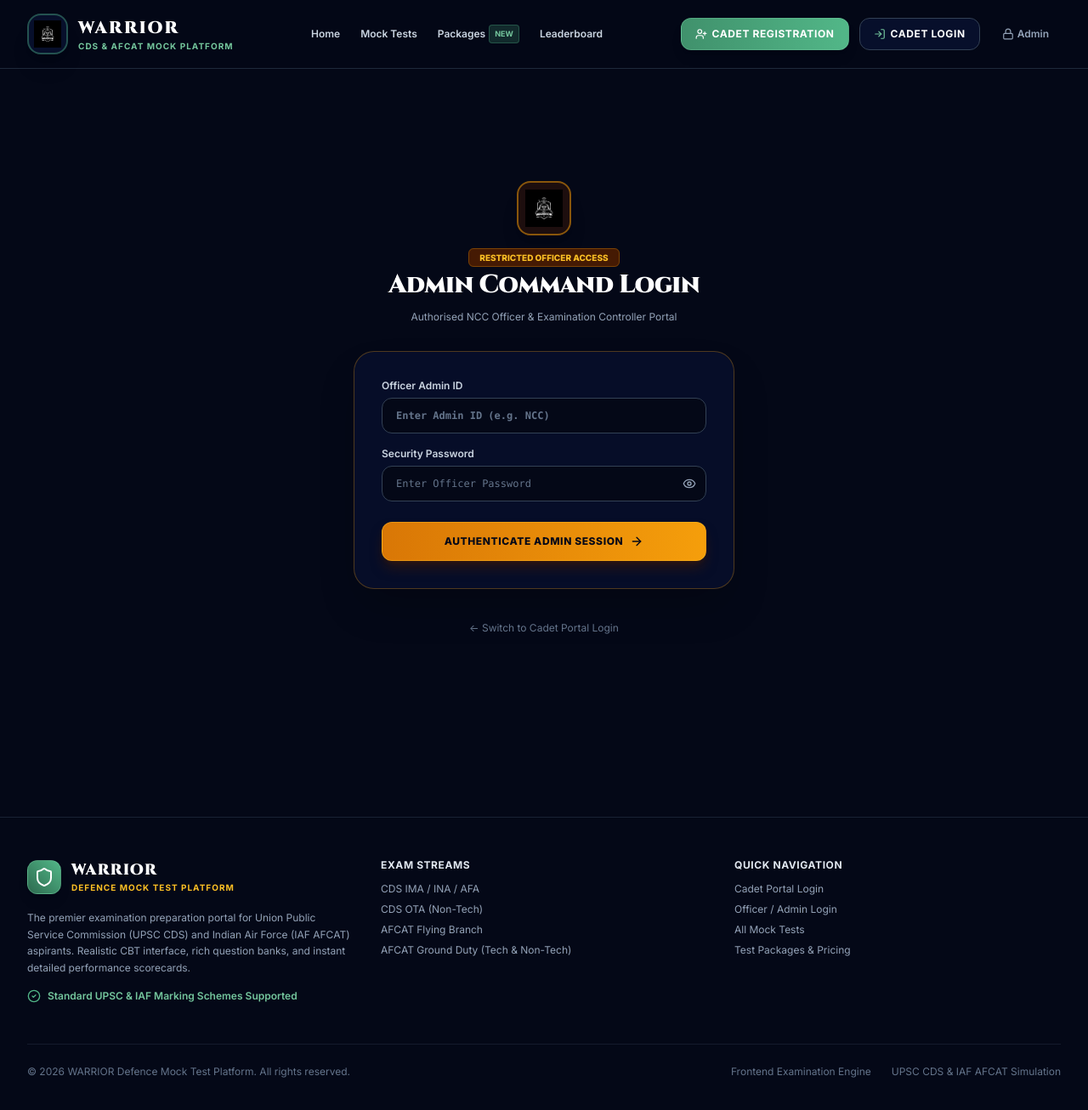
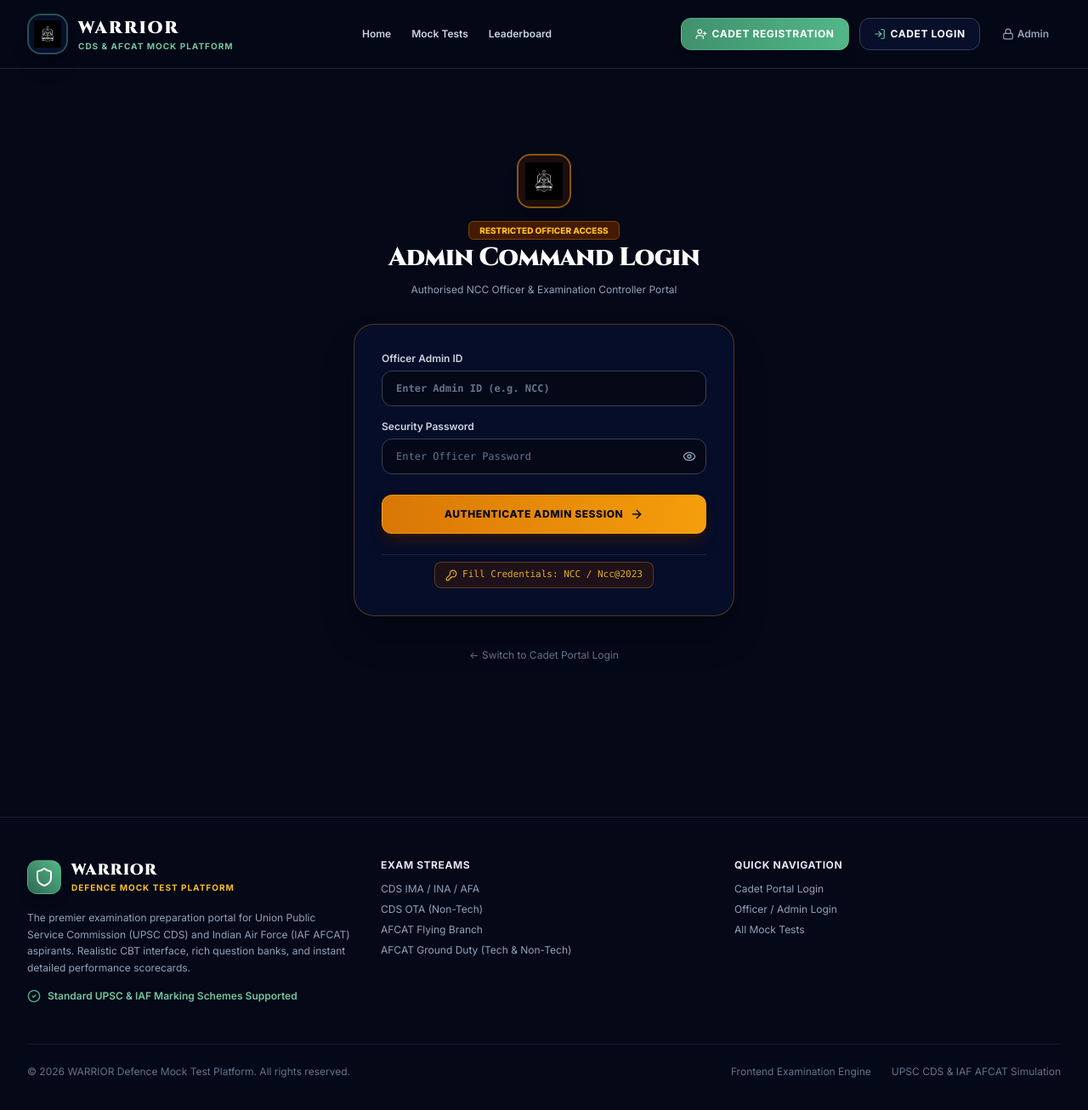
Before and after one commit to kesavanadhi/test, a React (Vite) app: page /admin/login in a window 1280 px wide. Shown: the top 1306 px of the page at 85% size. Built offline with nearby package versions, Linux system fonts and the light colour scheme.

Commit message:
Initial commit

```diff
--- a/src/App.tsx
+++ b/src/App.tsx
@@ -17,7 +17,6 @@ import { AdminLoginPage } from './pages/public/AdminLoginPage';
 // Cadet Pages
 import { CadetDashboard } from './pages/cadet/CadetDashboard';
 import { MockTestList } from './pages/cadet/MockTestList';
-import { CadetPackagesPage } from './pages/cadet/CadetPackagesPage';
 import { TestInstructions } from './pages/cadet/TestInstructions';
 import { LiveExamPage } from './pages/cadet/LiveExamPage';
 import { ResultPage } from './pages/cadet/ResultPage';
@@ -35,7 +34,6 @@ import { CadetDatasetPage } from './pages/admin/CadetDatasetPage';
 import { TestManagementPage } from './pages/admin/TestManagementPage';
 import { QuestionBankPage } from './pages/admin/QuestionBankPage';
 import { AddQuestionPage } from './pages/admin/AddQuestionPage';
-import { PackageManagement } from './pages/admin/PackageManagement';
 import { AccessControlPage } from './pages/admin/AccessControlPage';
 import { AdminResultsPage } from './pages/admin/AdminResultsPage';
 import { AdminAnalyticsPage } from './pages/admin/AdminAnalyticsPage';
@@ -65,7 +63,7 @@ export const App: React.FC = () => {
                   <Route index element={<Navigate to="/cadet/dashboard" replace />} />
                   <Route path="dashboard" element={<CadetDashboard />} />
                   <Route path="mock-tests" element={<MockTestList />} />
-                  <Route path="packages" element={<CadetPackagesPage />} />
+                  <Route path="packages" element={<Navigate to="/cadet/dashboard" replace />} />
                   <Route path="instructions/:testId" element={<TestInstructions />} />
                   <Route path="history" element={<TestHistoryPage />} />
                   <Route path="results" element={<ResultPage />} />
@@ -86,7 +84,7 @@ export const App: React.FC = () => {
                   <Route path="tests" element={<TestManagementPage />} />
                   <Route path="question-bank" element={<QuestionBankPage />} />
                   <Route path="add-questions" element={<AddQuestionPage />} />
-                  <Route path="packages" element={<PackageManagement />} />
+                  <Route path="packages" element={<Navigate to="/admin/dashboard" replace />} />
                   <Route path="access-control" element={<AccessControlPage />} />
                   <Route path="results" element={<AdminResultsPage />} />
                   <Route path="analytics" element={<AdminAnalyticsPage />} />
--- a/src/components/common/Footer.tsx
+++ b/src/components/common/Footer.tsx
@@ -49,7 +49,6 @@ export const Footer: React.FC = () => {
               <li><Link to="/cadet/login" className="hover:text-defence-400 transition-colors">Cadet Portal Login</Link></li>
               <li><Link to="/admin/login" className="hover:text-defence-400 transition-colors">Officer / Admin Login</Link></li>
               <li><Link to="/cadet/mock-tests" className="hover:text-defence-400 transition-colors">All Mock Tests</Link></li>
-              <li><Link to="/cadet/packages" className="hover:text-defence-400 transition-colors">Test Packages & Pricing</Link></li>
             </ul>
           </div>
         </div>
--- a/src/components/common/Navbar.tsx
+++ b/src/components/common/Navbar.tsx
@@ -50,10 +50,6 @@ export const Navbar: React.FC = () => {
             </Link>
             <Link to="/cadet/mock-tests" className="hover:text-white transition-colors">
               Mock Tests
-            </Link>
-            <Link to="/cadet/packages" className="hover:text-defence-400 transition-colors flex items-center gap-1">
-              <span>Packages</span>
-              <span className="px-1.5 py-0.5 text-[9px] font-bold rounded bg-defence-500/20 text-defence-400 border border-defence-500/30">NEW</span>
             </Link>
             <Link to="/cadet/leaderboard" className="hover:text-white transition-colors">
               Leaderboard
@@ -131,10 +127,6 @@ export const Navbar: React.FC = () => {
             <Link to="/cadet/mock-tests" onClick={() => setMobileMenuOpen(false)} className="hover:text-white">
               Mock Tests
             </Link>
-            <Link to="/cadet/packages" onClick={() => setMobileMenuOpen(false)} className="hover:text-defence-400 flex items-center justify-between">
-              <span>Test Packages</span>
-              <span className="px-1.5 py-0.5 text-[9px] font-bold rounded bg-defence-500/20 text-defence-400 border border-defence-500/30">NEW</span>
-            </Link>
             <Link to="/cadet/leaderboard" onClick={() => setMobileMenuOpen(false)} className="hover:text-white">
               National Leaderboard
             </Link>
--- a/src/components/common/Sidebar.tsx
+++ b/src/components/common/Sidebar.tsx
@@ -9,7 +9,6 @@ import {
   Trophy,
   User,
   LogOut,
-  Package,
   Users,
   HelpCircle,
   PlusCircle,
@@ -63,7 +62,6 @@ export const Sidebar: React.FC<SidebarProps> = ({
   const cadetNavItems: NavItem[] = [
     { name: 'Dashboard', path: '/cadet/dashboard', icon: LayoutDashboard },
     { name: 'Mock Tests', path: '/cadet/mock-tests', icon: FileCheck2 },
-    { name: 'Test Packages', path: '/cadet/packages', icon: Package },
     { name: 'Test History', path: '/cadet/history', icon: History },
     { name: 'Results & Review', path: '/cadet/results', icon: Award },
     { name: 'Performance', path: '/cadet/performance', icon: BarChart3 },
@@ -79,7 +77,6 @@ export const Sidebar: React.FC<SidebarProps> = ({
     { name: 'Mock Tests', path: '/admin/tests', icon: FileCheck2 },
     { name: 'Question Bank', path: '/admin/question-bank', icon: HelpCircle },
     { name: 'Add Questions', path: '/admin/add-questions', icon: PlusCircle, highlight: true },
-    { name: 'Packages', path: '/admin/packages', icon: Package },
     { name: 'Access Control', path: '/admin/access-control', icon: FolderLock },
     { name: 'All Results', path: '/admin/results', icon: Award },
     { name: 'Platform Analytics', path: '/admin/analytics', icon: BarChart3 },
--- a/src/context/AuthContext.tsx
+++ b/src/context/AuthContext.tsx
@@ -250,7 +250,7 @@ export const AuthProvider: React.FC<{ children: ReactNode }> = ({ children }) =>
 
   // Admin Login (NCC / Ncc@2023)
   const loginAdmin = (adminId: string, password: string) => {
-    if (adminId.trim() === 'NCC' && password === 'Ncc@2023') {
+    if (adminId.trim().toUpperCase() === 'NCC' && password.trim() === 'Ncc@2023') {
       setIsAdminAuthenticated(true);
       StorageService.saveAdminAuth(true);
     } else {
--- a/src/pages/admin/AdminDashboard.tsx
+++ b/src/pages/admin/AdminDashboard.tsx
@@ -14,7 +14,6 @@ import {
   Clock,
   Shield,
   FileSpreadsheet,
-  Package,
 } from 'lucide-react';
 import { useData } from '../../context/DataContext';
 import { formatDate } from '../../utils/formatters';
@@ -62,13 +61,7 @@ export const AdminDashboard: React.FC = () => {
 
 
         <div className="flex flex-wrap items-center gap-3">
-          <Link
-            to="/admin/packages"
-            className="px-5 py-3 rounded-xl bg-navy-900 hover:bg-navy-850 text-slate-200 border border-slate-700 font-bold text-xs uppercase tracking-wider flex items-center gap-2 transition-all hover:border-gold-500/40"
-          >
-            <Package className="w-4 h-4 text-gold-400" />
-            <span>Manage Packages</span>
-          </Link>
+
           <Link
             to="/admin/dataset"
             className="px-5 py-3 rounded-xl bg-navy-900 hover:bg-navy-850 text-slate-200 border border-slate-700 font-bold text-xs uppercase tracking-wider flex items-center gap-2 transition-all"
--- a/src/pages/cadet/CadetDashboard.tsx
+++ b/src/pages/cadet/CadetDashboard.tsx
@@ -12,7 +12,6 @@ import {
   Target,
   BarChart3,
   Calendar,
-  Package,
 } from 'lucide-react';
 import { useAuth } from '../../context/AuthContext';
 import { useData } from '../../context/DataContext';
@@ -113,13 +112,7 @@ export const CadetDashboard: React.FC = () => {
               <Zap className="w-4 h-4 text-gold-400" />
               <span>Start Mock Test</span>
             </Link>
-            <Link
-              to="/cadet/packages"
-              className="px-5 py-3.5 rounded-xl bg-navy-950/80 hover:bg-navy-900 text-slate-200 font-semibold text-xs border border-slate-700 transition-all flex items-center gap-2"
-            >
-              <Package className="w-4 h-4 text-defence-400" />
-              <span>Test Packages ({currentCadet?.packageName || 'Standard'})</span>
-            </Link>
+
             <Link
               to="/cadet/leaderboard"
               className="px-5 py-3.5 rounded-xl bg-navy-950/80 hover:bg-navy-900 text-slate-200 font-semibold text-xs border border-slate-700 transition-all flex items-center gap-2"
--- a/src/pages/cadet/MockTestList.tsx
+++ b/src/pages/cadet/MockTestList.tsx
@@ -16,7 +16,6 @@ import {
   ShieldAlert,
   Link2,
   Share2,
-  Package,
 } from 'lucide-react';
 import { useData } from '../../context/DataContext';
 import { useAuth } from '../../context/AuthContext';
@@ -272,15 +271,8 @@ export const MockTestList: React.FC = () => {
                         <span>Paper Locked</span>
                       </div>
                       <p className="text-[10px] text-slate-500">
-                        Access is restricted for your current package tier or account.
+                        Access is restricted for your account. Please contact Administrator.
                       </p>
-                      <Link
-                        to="/cadet/packages"
-                        className="inline-flex items-center gap-1 text-[11px] font-bold text-defence-400 hover:underline pt-1"
-                      >
-                        <Package className="w-3.5 h-3.5" />
-                        <span>Explore / Upgrade Packages</span>
-                      </Link>
                     </div>
                   ) : (
                     <div className="space-y-2">
--- a/src/pages/public/AdminLoginPage.tsx
+++ b/src/pages/public/AdminLoginPage.tsx
@@ -112,6 +112,21 @@ export const AdminLoginPage: React.FC = () => {
             <span>Authenticate Admin Session</span>
             <ArrowRight className="w-4 h-4" />
           </button>
+
+          <div className="pt-2 border-t border-slate-800/80 text-center">
+            <button
+              type="button"
+              onClick={() => {
+                setAdminId('NCC');
+                setPassword('Ncc@2023');
+                setErrorMessage(null);
+              }}
+              className="text-[11px] text-amber-400/90 hover:text-amber-300 transition-colors inline-flex items-center gap-1.5 py-1.5 px-3 rounded-lg bg-amber-950/40 border border-amber-500/30 font-mono"
+            >
+              <KeyRound className="w-3.5 h-3.5" />
+              <span>Fill Credentials: NCC / Ncc@2023</span>
+            </button>
+          </div>
         </form>
 
         <div className="text-center">
--- a/src/pages/public/LandingPage.tsx
+++ b/src/pages/public/LandingPage.tsx
@@ -69,14 +69,6 @@ export const LandingPage: React.FC = () => {
             >
               <BookOpen className="w-4 h-4 text-gold-400" />
               <span>Explore Mock Tests</span>
-            </Link>
-
-            <Link
-              to="/cadet/packages"
-              className="px-7 py-4 rounded-2xl bg-navy-950/80 hover:bg-navy-900 text-slate-300 hover:text-defence-300 font-bold text-xs uppercase tracking-wider border border-slate-800 transition-all flex items-center gap-2"
-            >
-              <Sparkles className="w-4 h-4 text-defence-400" />
-              <span>Test Packages</span>
             </Link>
           </div>
 
```
Also changed, not shown: 1 other file (tests, documents, lock files or other folders).
